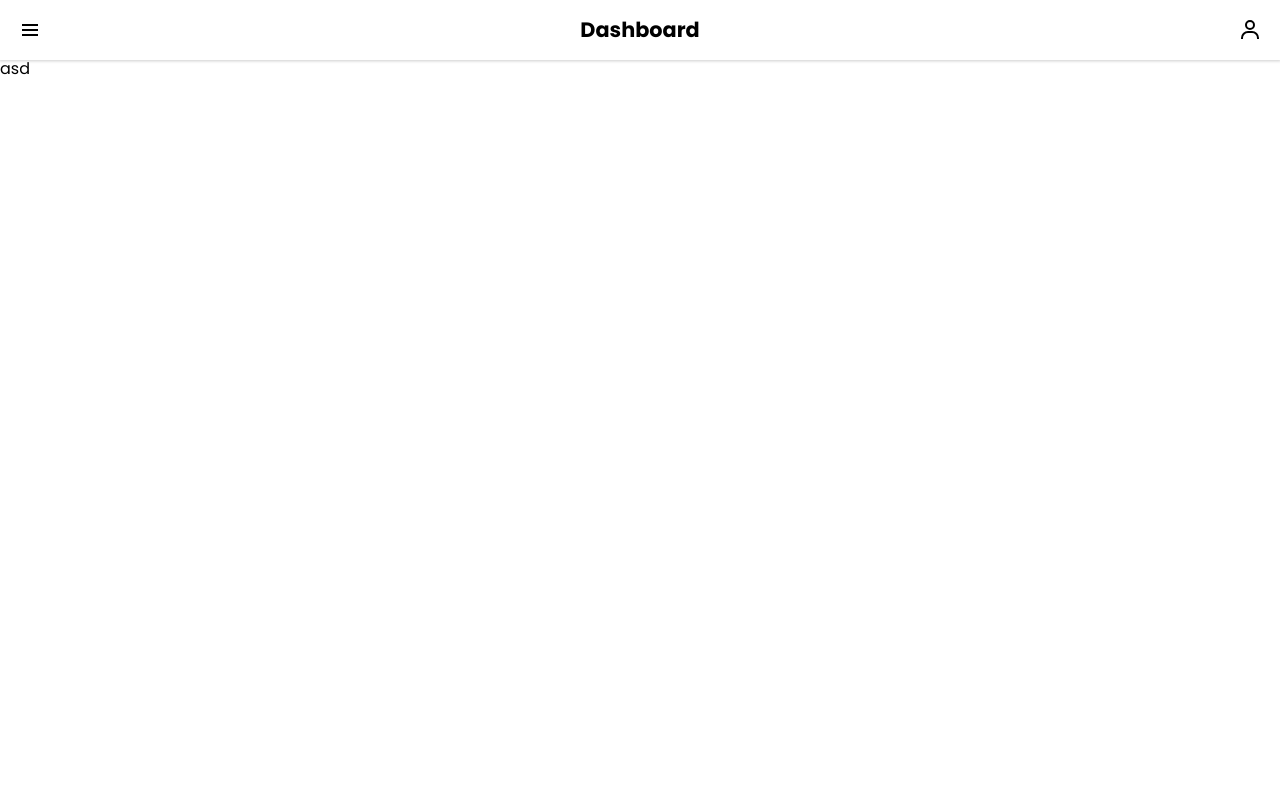
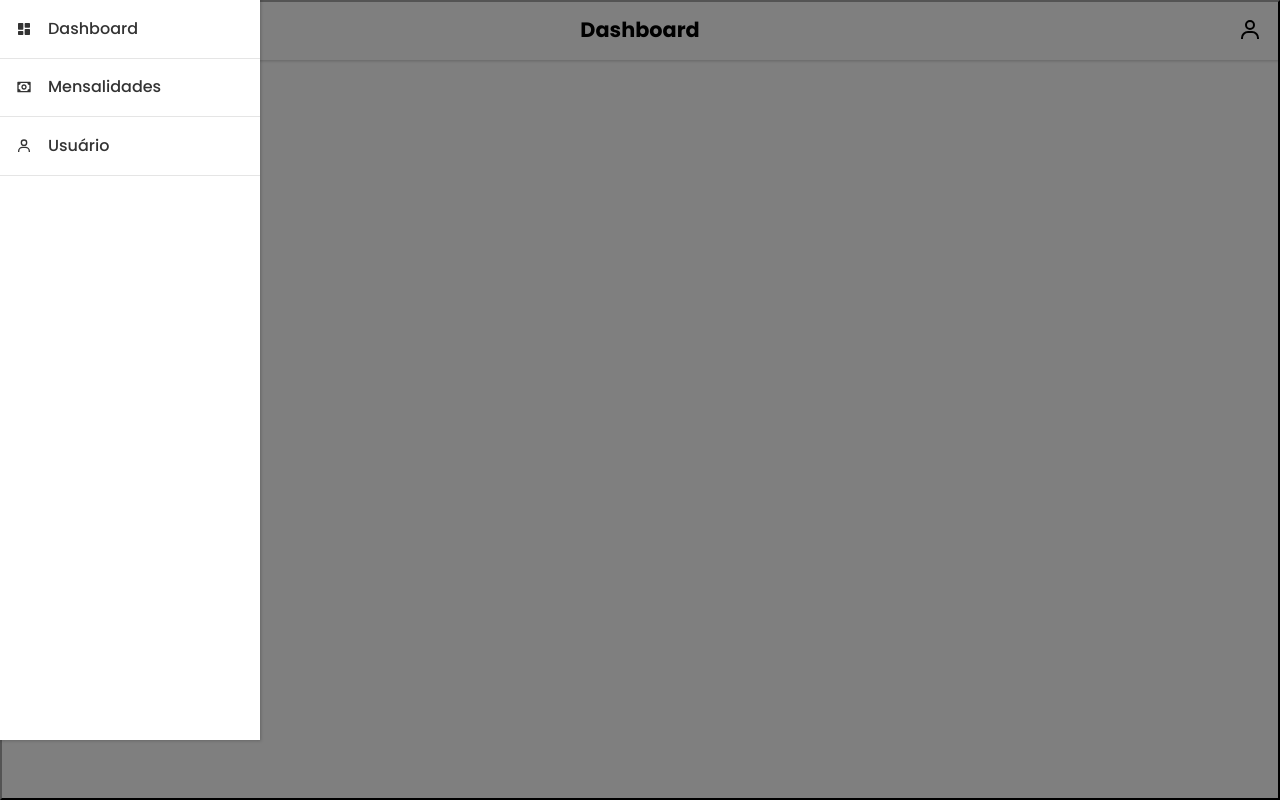
Before and after one commit to kaluanbentesv2/housemaster, a Next.js app: page /dashboard in a window 1280 px wide. Both pictures are taken after a click on the button 30 px from the left and 30 px from the top of the page. Built offline with nearby package versions, Linux system fonts and the light colour scheme.

Commit message:
feat: finish basic navigation

```diff
--- /dev/null
+++ b/src/config/navItems.ts
@@ -0,0 +1,21 @@
+import { BiMoney, BiSolidDashboard, BiUser } from "react-icons/bi"
+
+const navItems = [
+  {
+    label: "Dashboard",
+    href: "/dashboard",
+    icon: BiSolidDashboard,
+  },
+  {
+    label: "Mensalidades",
+    href: "/house-payments",
+    icon: BiMoney,
+  },
+  {
+    label: "Usuário",
+    href: "/user",
+    icon: BiUser,
+  },
+]
+
+export default navItems
--- a/src/modules/app/components/AppBar/AppBar.tsx
+++ b/src/modules/app/components/AppBar/AppBar.tsx
@@ -4,16 +4,22 @@ import styles from "./AppBar.module.scss"
 
 interface AppBarProps {
   title: string
+  onMenuClick: () => void
+  onUserClick: () => void
 }
 
-export default function AppBar({ title }: AppBarProps) {
+export default function AppBar({
+  title,
+  onMenuClick,
+  onUserClick,
+}: AppBarProps) {
   return (
     <header className={styles.header}>
-      <button className={styles.iconButton}>
+      <button onClick={onMenuClick} className={styles.iconButton}>
         <BiMenu />
       </button>
       <h1 className={styles.title}>{title}</h1>
-      <button className={styles.iconButton}>
+      <button onClick={onUserClick} className={styles.iconButton}>
         <BiUser />
       </button>
     </header>
--- a/src/modules/app/components/SideNav/SideNav.module.scss
+++ b/src/modules/app/components/SideNav/SideNav.module.scss
@@ -0,0 +1,52 @@
+.sideNav {
+  max-width: 16.25rem;
+  width: 100%;
+  background: white;
+  box-shadow: 0px 0px 3px 1px rgba(0, 0, 0, 0.2);
+  height: calc(100vh - 3.75rem);
+  position: absolute;
+  top: 0;
+  left: -16.25rem;
+  z-index: 3;
+  transition: 0.3s;
+}
+
+.overlay {
+  position: absolute;
+  height: 100%;
+  width: 100%;
+  background: rgba(0, 0, 0, 0.5);
+  top: 0;
+  left: 0;
+  z-index: 2;
+  opacity: 0;
+  transition: 0.3s;
+  visibility: hidden;
+}
+
+.isOpen {
+  & .sideNav {
+    left: 0;
+  }
+
+  & .overlay {
+    opacity: 1;
+    visibility: visible;
+  }
+}
+
+.link {
+  display: flex;
+  align-items: center;
+  gap: 1rem;
+  padding: 1.3rem 1rem;
+  color: rgba(0, 0, 0, 0.8);
+  text-decoration: none;
+  font-weight: 500;
+  border-bottom: 1px solid rgba(0, 0, 0, 0.1);
+}
+
+.linkLabel {
+  margin: 0;
+  line-height: 0;
+}
--- a/src/modules/app/components/SideNav/SideNav.tsx
+++ b/src/modules/app/components/SideNav/SideNav.tsx
@@ -1,3 +1,39 @@
-export default function SideNav() {
-  return null
+import clsx from "clsx"
+import Link from "next/link"
+import { IconType } from "react-icons"
+
+import styles from "./SideNav.module.scss"
+
+interface SideNavProps {
+  navItems: {
+    label: string
+    href: string
+    icon: IconType
+  }[]
+  onClose: () => void
+  isOpen: boolean
 }
+
+export default function SideNav({ navItems, onClose, isOpen }: SideNavProps) {
+  return (
+    <div className={clsx(isOpen && styles.isOpen)}>
+      <nav className={styles.sideNav}>
+        {navItems.map((navItem) => {
+          const LinkIcon = navItem.icon
+
+          return (
+            <Link
+              className={styles.link}
+              key={navItem.label}
+              href={navItem.href}
+            >
+              <LinkIcon />
+              <p className={styles.linkLabel}>{navItem.label}</p>
+            </Link>
+          )
+        })}
+      </nav>
+      <button onClick={onClose} className={styles.overlay} />
+    </div>
+  )
+}
--- a/src/modules/app/layouts/AppLayout/AppLayout.tsx
+++ b/src/modules/app/layouts/AppLayout/AppLayout.tsx
@@ -1,6 +1,12 @@
-import { ReactNode } from "react"
+"use client"
+
+import { useRouter } from "next/navigation"
+import { ReactNode, useState } from "react"
+
+import navItems from "@/config/navItems"
 
 import AppBar from "../../components/AppBar"
+import SideNav from "../../components/SideNav"
 
 interface AppLayoutProps {
   title: string
@@ -8,9 +14,21 @@ interface AppLayoutProps {
 }
 
 export default function AppLayout({ title, children }: AppLayoutProps) {
+  const [isOpen, setIsOpen] = useState(false)
+  const router = useRouter()
+
   return (
     <div>
-      <AppBar title={title} />
+      <AppBar
+        title={title}
+        onMenuClick={() => setIsOpen(true)}
+        onUserClick={() => router.push("/user")}
+      />
+      <SideNav
+        isOpen={isOpen}
+        navItems={navItems}
+        onClose={() => setIsOpen(false)}
+      />
       <main>{children}</main>
     </div>
   )
```
